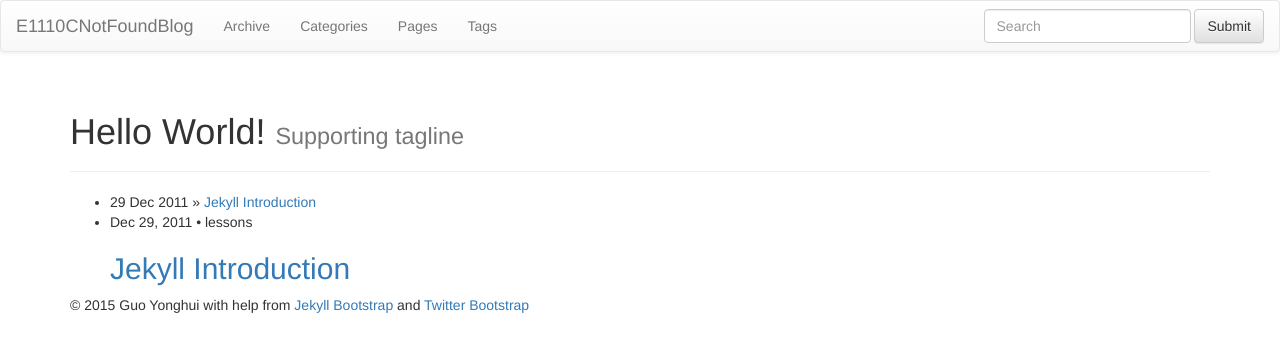
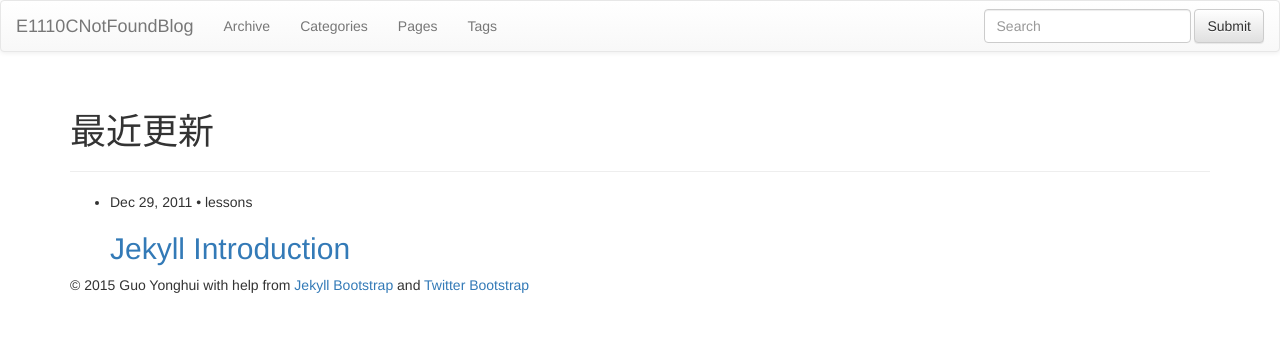
Before and after one commit to E1110CNotFound/E1110CNotFound.github.io, a Jekyll site: the page built from index.md, in a window 1280 px wide. Shown: the top 352 px of the page. Built offline with Jekyll 4.4.1, drawn with Linux system fonts in a browser that asks for light colours; nearby versions of some CDN libraries; library files that are not in the unit come from our copies.

Commit message:
commit 1.0

```diff
--- a/index.md
+++ b/index.md
@@ -1,13 +1,11 @@
 ---
 layout: page
-title: Hello World!
-tagline: Supporting tagline
+title: 最近更新
 ---
 {% include JB/setup %}
 
 <ul class="posts">
   {% for post in site.posts %}
-    <li><span>{{ post.date | date_to_string }}</span> &raquo; <a href="{{ BASE_PATH }}{{ post.url }}">{{ post.title }}</a></li>
     <li>
       <span class="post-meta">{{ post.date | date: "%b %-d, %Y" }} • {% if post.categories %}{% for category in post.categories %} {{ category }}{% endfor %}{% endif %}</span>
 
```
